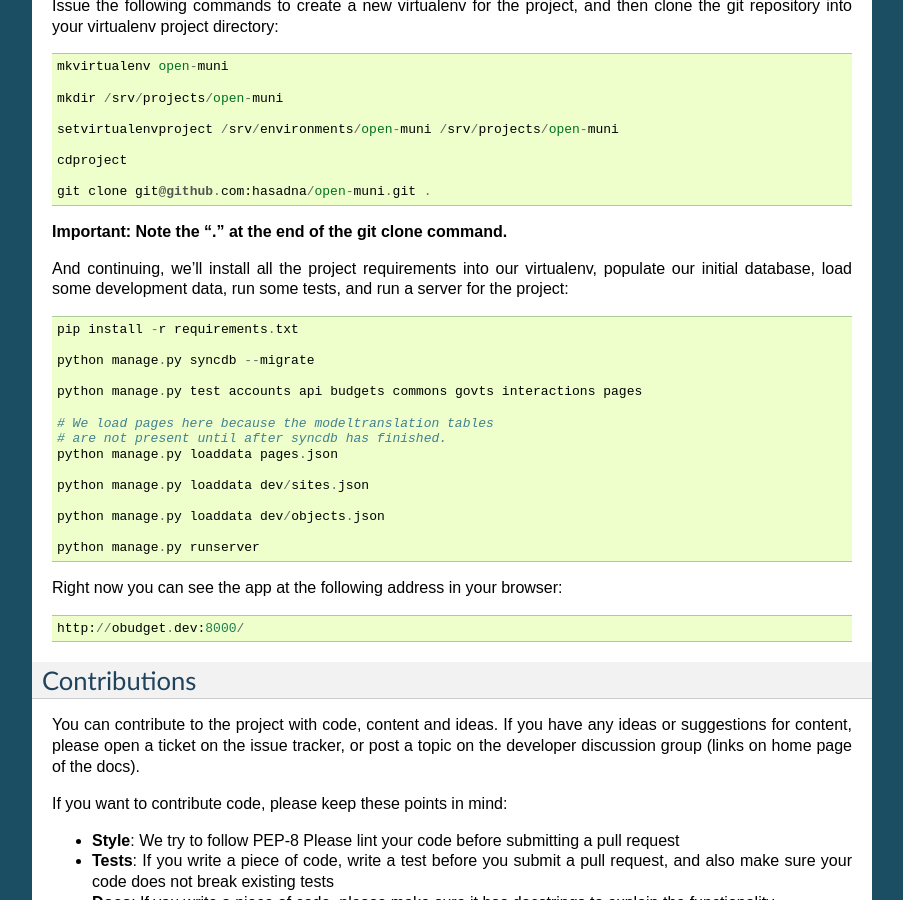
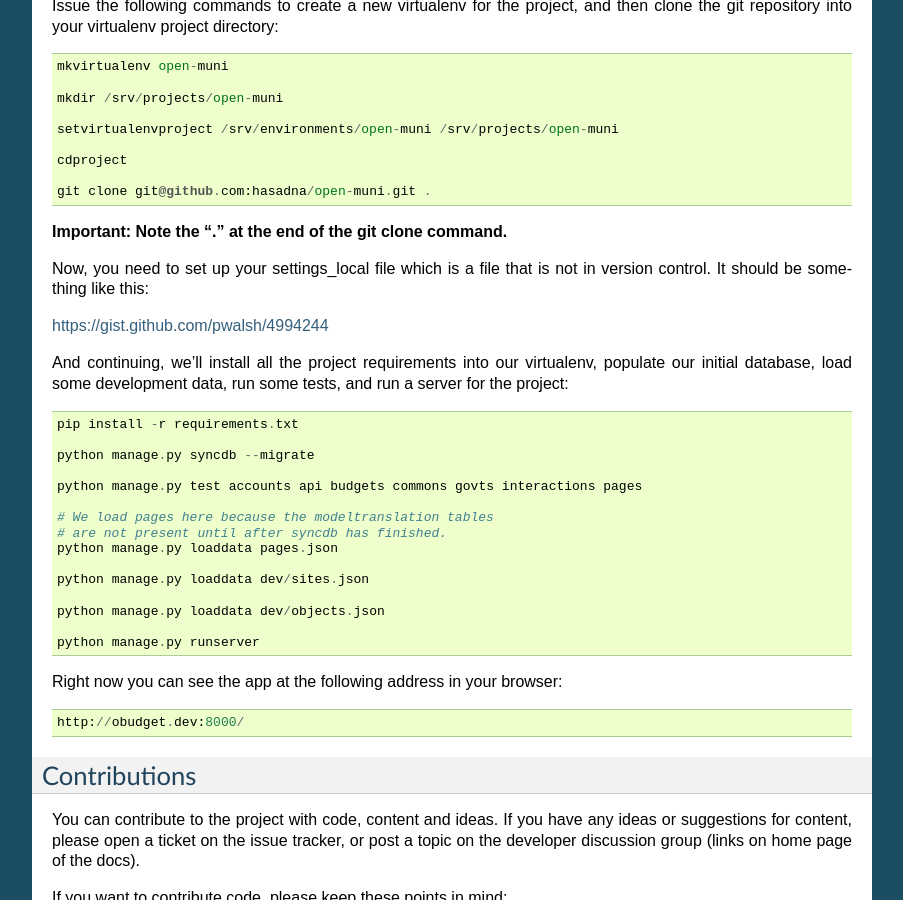
Before and after one commit to pwalsh/openbudgets, a Sphinx documentation site: the page built from docs/guide/index.rst, in a window 1280 px wide and 900 px high, scrolled down 1912 px. Shown: the whole window, without its empty margins (198-1101 px from the left). Built offline with Sphinx 7.4.7, drawn with Linux system fonts in a browser that asks for light colours.

```diff
--- a/README.rst
+++ b/README.rst
@@ -43,6 +43,11 @@ With virtualenv setup properly on your machine, do something like::
 
 **Important: Note the "." at the end of the git clone directive.**
 
+Now, you need to set up your settings_local file which is a file that is not in version control. It should be something like this:
+
+https://gist.github.com/pwalsh/4994244
+
+
 And continuing::
 
     pip install -r requirements.txt
--- a/docs/guide/index.rst
+++ b/docs/guide/index.rst
@@ -114,6 +114,10 @@ Issue the following commands to create a new virtualenv for the project, and the
     git clone git@github.com:hasadna/open-muni.git .
 
 **Important: Note the "." at the end of the git clone command.**
+
+Now, you need to set up your settings_local file which is a file that is not in version control. It should be something like this:
+
+https://gist.github.com/pwalsh/4994244
 
 And continuing, we'll install all the project requirements into our virtualenv, populate our initial database, load some development data, run some tests, and run a server for the project::
 
```
Also changed, not shown: requirements.txt (+4 -3 lines), 6 other files.
